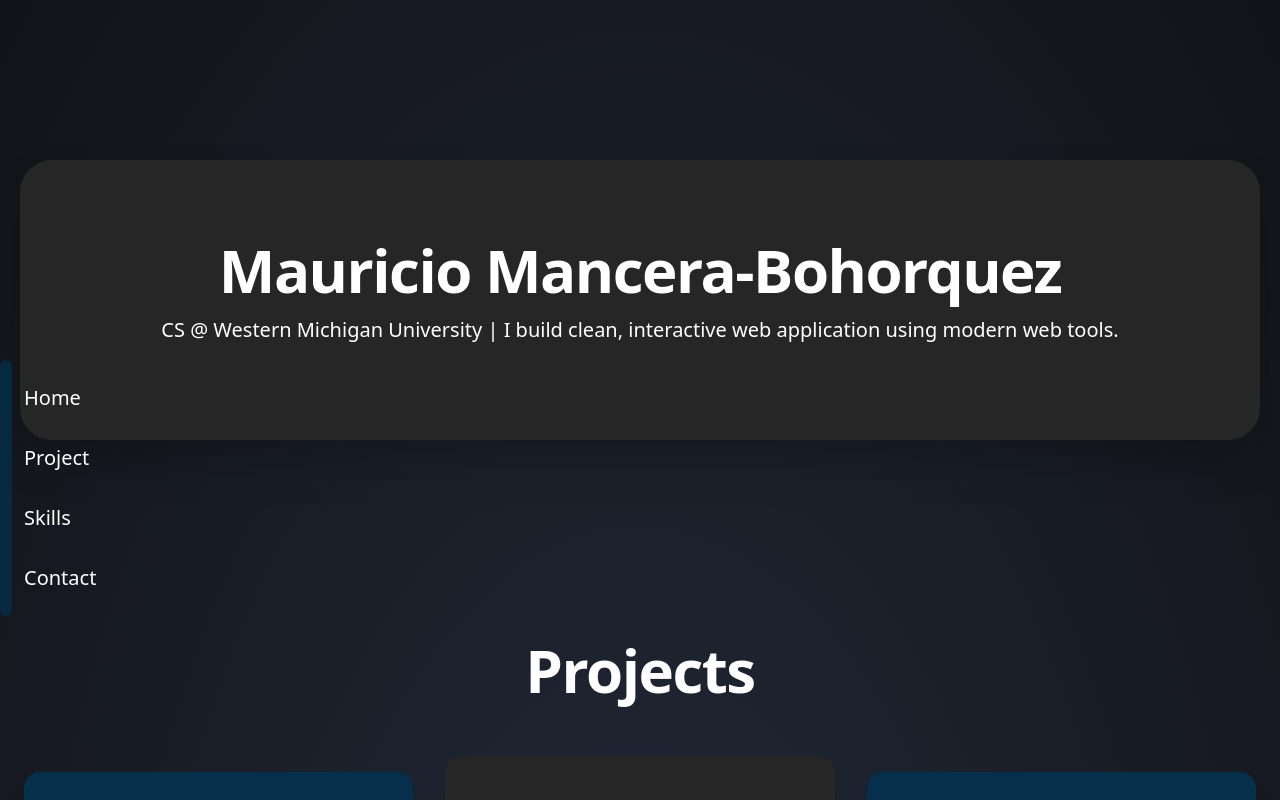
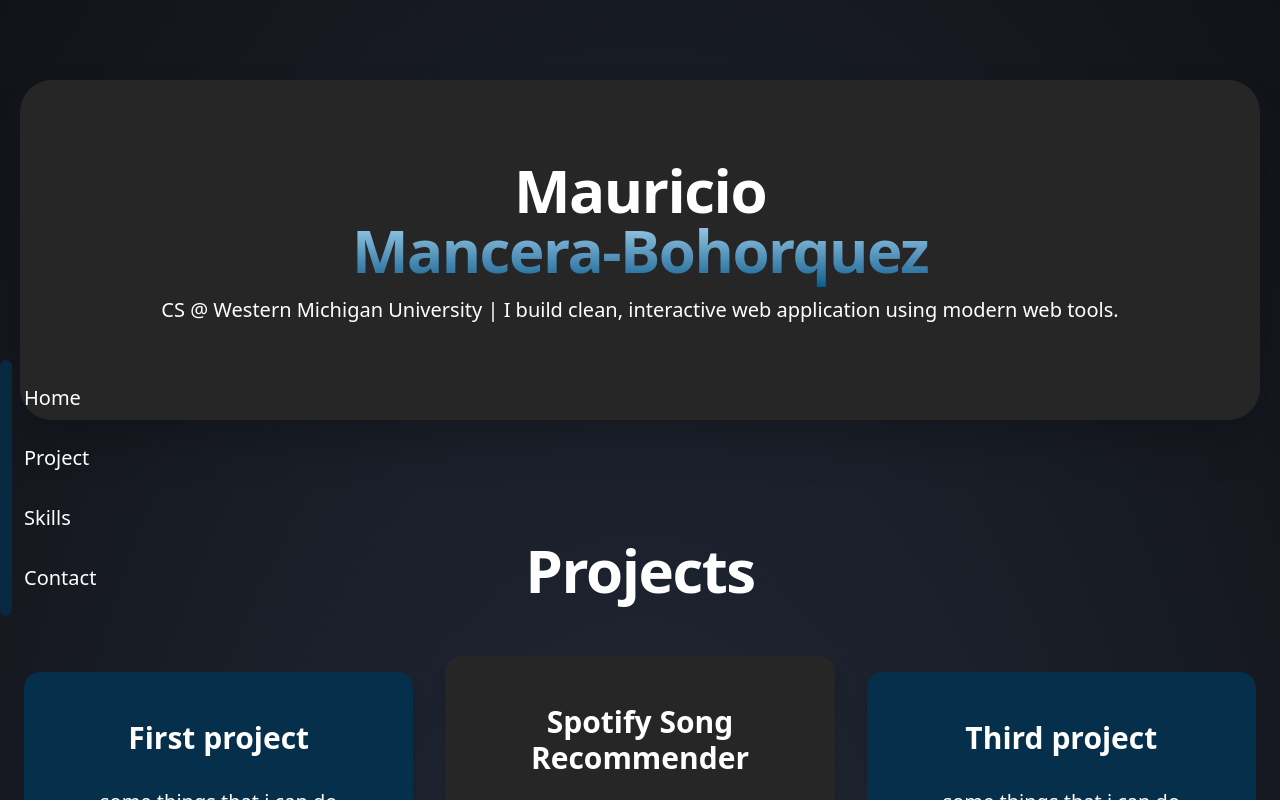
Before and after one commit to Cholito04/porfolio, a React (Vite) app: page / in a window 1280 px wide. Shown: the top 800 px of the page. Built offline with nearby package versions, Linux system fonts and the light colour scheme.

Commit message:
changed title

```diff
--- a/src/components/Hero.tsx
+++ b/src/components/Hero.tsx
@@ -2,11 +2,15 @@
   return (
     <div
       id="Hero"
-      className="w-full lg:px-4 px-10 py-40 mx-auto text-white text-center"
+      className="w-full lg:px-4 px-10 py-20 mx-auto text-white text-center"
     >
       <div className="mx-auto lg:max-w-310 max-w-200 bg-neutral-800 p-20 rounded-4xl shadow-2xl">
-        <h1 className=" lg:text-6xl md:text-5xl text-2xl font-extrabold tracking-tight">
-          Mauricio Mancera-Bohorquez
+        <h1 className="lg:text-6xl md:text-5xl text-3xl font-extrabold tracking-tight">
+          Mauricio
+          <br />
+          <span className="bg-linear-to-b from-sky-200 to-sky-800 bg-clip-text text-transparent">
+            Mancera-Bohorquez
+          </span>
         </h1>
         <p className="md:text-xl sm:text-l py-4">
           CS @ Western Michigan University | I build clean, interactive web
```
